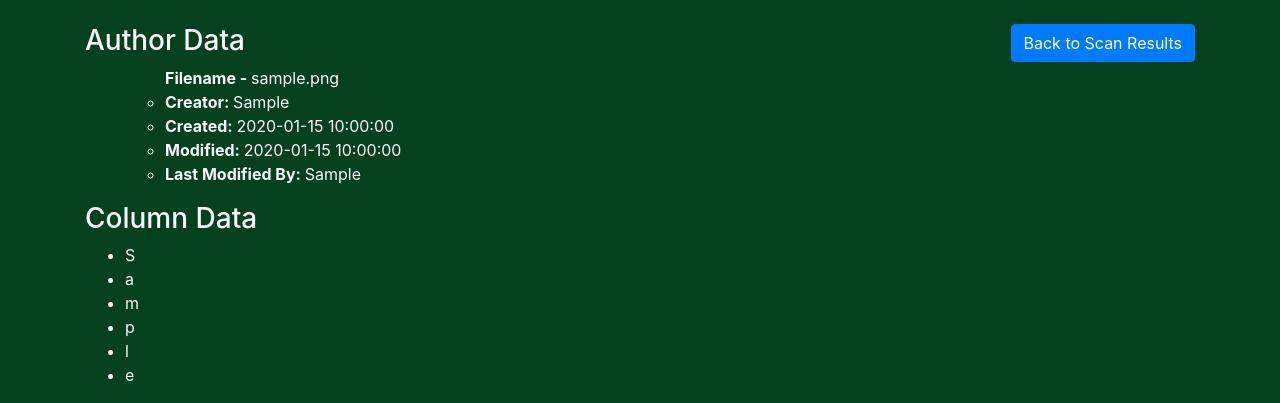
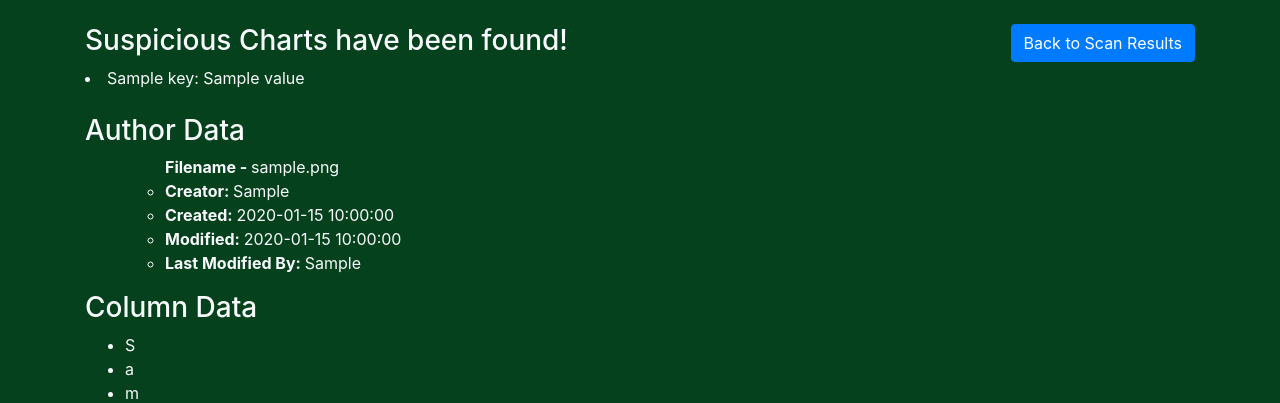
Before and after one commit to Dhruv-Panicker/ExcelGuard, a Flask app: template templates/file_details.html in a window 1280 px wide. Shown: the part 56-459 px from the top of the page. Run offline with Flask 3, Linux system fonts and the light colour scheme; tables that the repository leaves empty hold one stand-in row (values such as "Sample post"); the template is opened without the code that fills it: values that come from a table or form of the project are taken from there, most other values are stand-ins (such as "Sample title", 1, 10 or a date in 2020); some libraries are stand-ins or nearby versions.

Commit message:
feat: display suspicious files in file details page

```diff
--- a/templates/file_details.html
+++ b/templates/file_details.html
@@ -15,6 +15,13 @@
   {% block content %}
   <div class="container">
     <a href="{{ url_for('scan_results', scan_id=file.scan_id) }}" class="btn btn-primary float-right">Back to Scan Results</a>
+    {% if suspicious_charts %}
+      <h3 class="text-light">Suspicious Charts have been found!</h3>
+      {% for key, value in suspicious_charts.items() %}
+      <li class="text-light">{{ key }}: {{ value }}</li>
+      {% endfor %}
+      <br>
+    {% endif %}
     <h3 class="text-light">Author Data</h3>
     <ul class="text-light">
       <ul><strong>Filename - </strong>{{file.file_name}}
```
